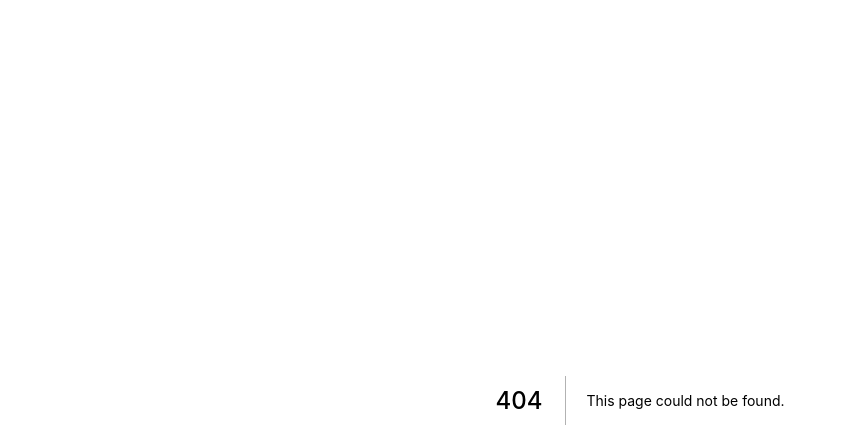
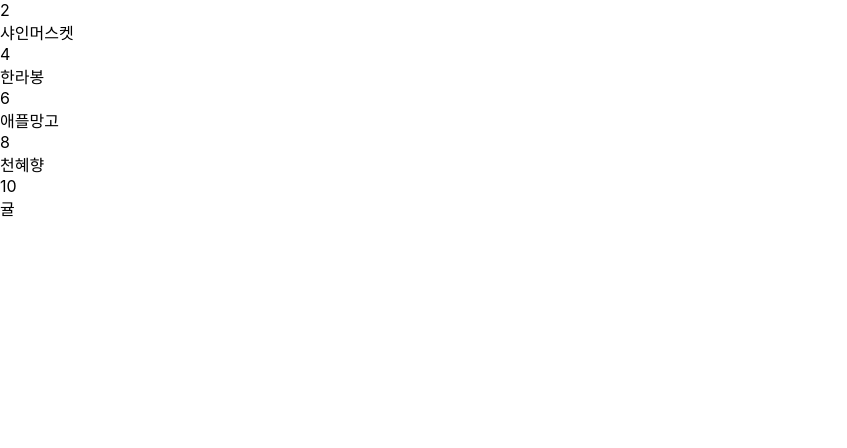
Before and after one commit to CHUNDOOIN/codecamp-quiz, a Next.js app: page /quiz-22.03.22/02-filter-map in a window 1280 px wide. Before the commit this address had no page. Shown: the top 448 px of the page, without its empty margins (0-847 px from the left). Built offline with nearby package versions, Linux system fonts and the light colour scheme.

Commit message:
22.03.22 퀴즈

```diff
--- /dev/null
+++ b/pages/quiz-22.03.22/02-filter-map/index.js
@@ -0,0 +1,27 @@
+const fruits = [
+  { number: 1, title: "레드향" },
+  { number: 2, title: "샤인머스켓" },
+  { number: 3, title: "산청딸기" },
+  { number: 4, title: "한라봉" },
+  { number: 5, title: "사과" },
+  { number: 6, title: "애플망고" },
+  { number: 7, title: "딸기" },
+  { number: 8, title: "천혜향" },
+  { number: 9, title: "과일선물세트" },
+  { number: 10, title: "귤" },
+];
+
+export default function FilterMapPage() {
+  return (
+    <div>
+      {fruits
+        .filter((el) => el.number % 2 === 0)
+        .map((el) => (
+          <div>
+            <div> {el.number} </div>
+            <div> {el.title} </div>
+          </div>
+        ))}
+    </div>
+  );
+}
```
Also changed, not shown: pages/quiz-22.03.22/01-filter-map/index.js (added, +17 -0 lines), pages/quiz-22.03.22/01-filter-map/01-filter-map.PNG (added), pages/quiz-22.03.22/02-filter-map/02-filter-map.PNG (added).
